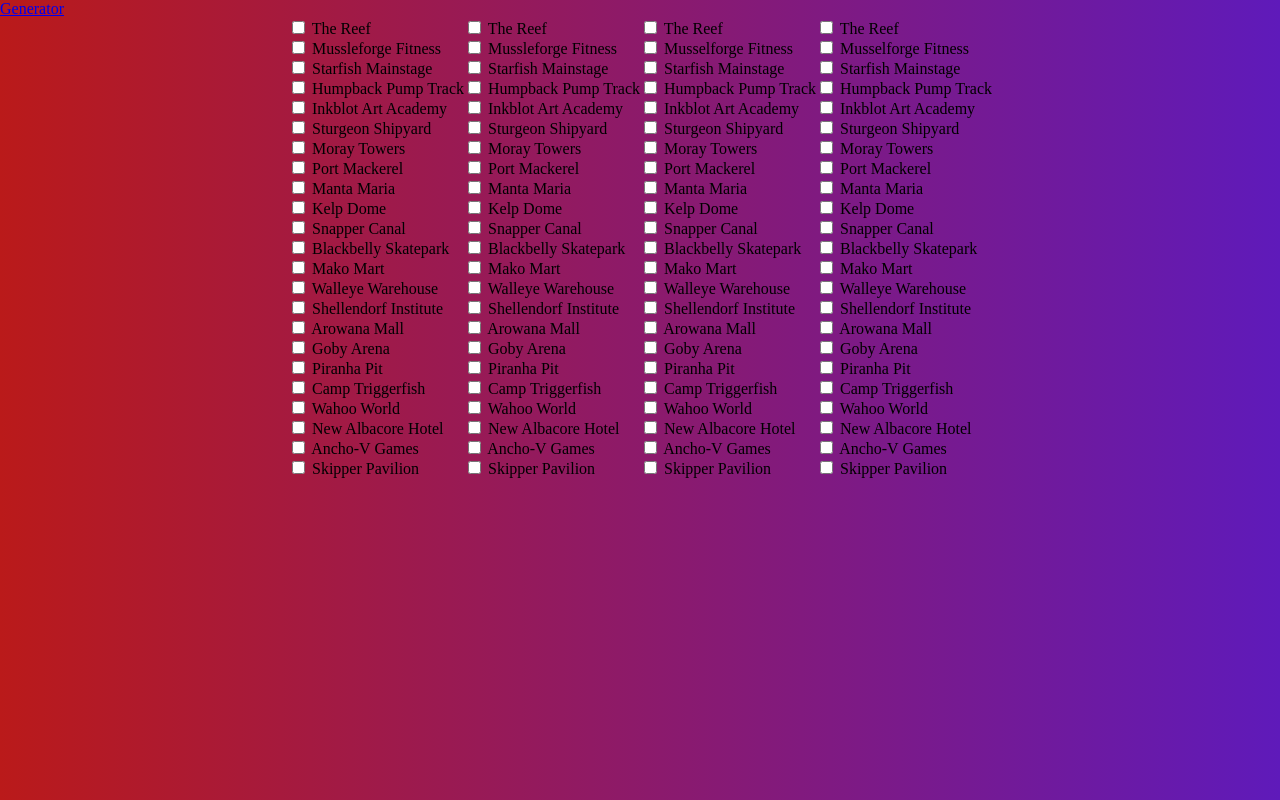
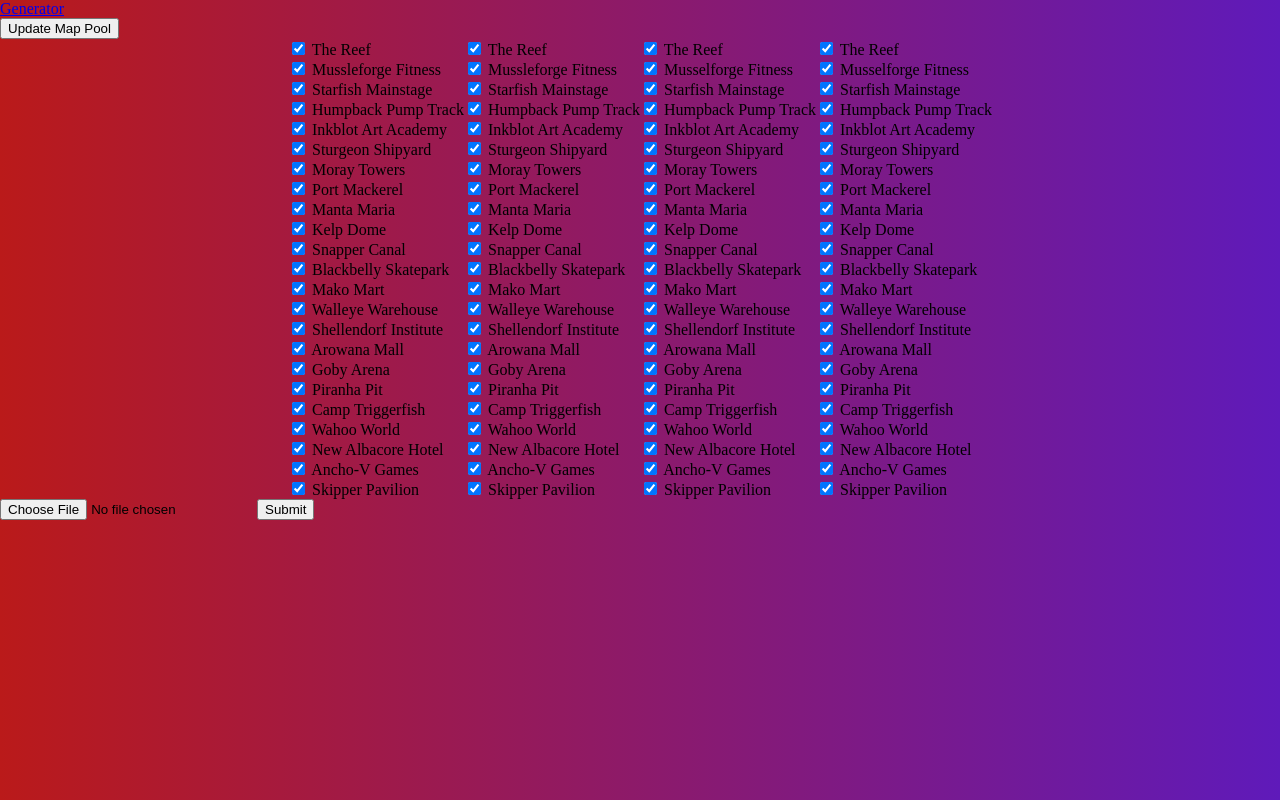
Before and after one commit to MustafaKhan0/Map-Generator, a plain HTML site: page HTML/mapInput.html in a window 1280 px wide. Drawn offline with Linux system fonts and the light colour scheme; files whose address does not match are found by name.

Commit message:
Created function to interface with map selection
NOT WORKING - created function that gets the currently selected maps

```diff
--- a/CSS/mapInput.css
+++ b/CSS/mapInput.css
@@ -20,3 +20,8 @@ body {
     position: relative;
 
 }
+
+.update {
+    display: flex;
+    justify-content: center;
+}
--- a/HTML/mapInput.html
+++ b/HTML/mapInput.html
@@ -10,291 +10,297 @@
     <script src="script.js" defer></script>
 </head>
 <body>
+  <button data-update class="update">Update Map Pool</button>
     <div class="mapInput">
       <div class="SplatZones">
-        <input type="checkbox" id="S1" value="S1">
+        <input type="checkbox" id="S1" value="S1" checked>
         <label for="S1">The Reef</label><br>
 
-        <input type="checkbox" id="S2" value="S2">
+        <input type="checkbox" id="S2" value="S2" checked>
         <label for="S2">Mussleforge Fitness</label><br>
 
-        <input type="checkbox" id="S3" value="S3">
+        <input type="checkbox" id="S3" value="S3" checked>
         <label for="S3">Starfish Mainstage</label><br>
 
-        <input type="checkbox" id="S4" value="S4">
+        <input type="checkbox" id="S4" value="S4" checked>
         <label for="S4">Humpback Pump Track</label><br>
 
-        <input type="checkbox" id="S5" value="S5">
+        <input type="checkbox" id="S5" value="S5" checked>
         <label for="S5">Inkblot Art Academy</label><br>
 
-        <input type="checkbox" id="S6" value="S6">
+        <input type="checkbox" id="S6" value="S6" checked>
         <label for="S6">Sturgeon Shipyard</label><br>
 
-        <input type="checkbox" id="S7" value="S7">
+        <input type="checkbox" id="S7" value="S7" checked>
         <label for="S7">Moray Towers</label><br>
 
-        <input type="checkbox" id="S8" value="S8">
+        <input type="checkbox" id="S8" value="S8" checked>
         <label for="S8">Port Mackerel</label><br>
 
-        <input type="checkbox" id="S9" value="S9">
+        <input type="checkbox" id="S9" value="S9" checked>
         <label for="S9">Manta Maria</label><br>
 
-        <input type="checkbox" id="S10" value="S10">
+        <input type="checkbox" id="S10" value="S10" checked>
         <label for="S10">Kelp Dome</label><br>
 
-        <input type="checkbox" id="S11" value="S11">
+        <input type="checkbox" id="S11" value="S11" checked>
         <label for="S11">Snapper Canal</label><br>
 
-        <input type="checkbox" id="S12" value="S12">
+        <input type="checkbox" id="S12" value="S12"checked>
         <label for="S12">Blackbelly Skatepark</label><br>
 
-        <input type="checkbox" id="S13" value="S13">
+        <input type="checkbox" id="S13" value="S13" checked>
         <label for="S13">Mako Mart</label><br>
 
-        <input type="checkbox" id="S14" value="S14">
+        <input type="checkbox" id="S14" value="S14" checked>
         <label for="S14">Walleye Warehouse</label><br>
 
-        <input type="checkbox" id="S15" value="S15">
+        <input type="checkbox" id="S15" value="S15" checked>
         <label for="S15">Shellendorf Institute</label><br>
 
-        <input type="checkbox" id="S16" value="S16">
+        <input type="checkbox" id="S16" value="S16" checked>
         <label for="S16">Arowana Mall</label><br>
 
-        <input type="checkbox" id="S17" value="S17">
+        <input type="checkbox" id="S17" value="S17" checked>
         <label for="S17">Goby Arena</label><br>
 
-        <input type="checkbox" id="S18" value="S18">
+        <input type="checkbox" id="S18" value="S18" checked>
         <label for="S18">Piranha Pit</label><br>
 
-        <input type="checkbox" id="S19" value="S19">
+        <input type="checkbox" id="S19" value="S19" checked>
         <label for="S19">Camp Triggerfish</label><br>
 
-        <input type="checkbox" id="S20" value="S20">
+        <input type="checkbox" id="S20" value="S20" checked>
         <label for="S20">Wahoo World</label><br>
 
-        <input type="checkbox" id="S21" value="S21">
+        <input type="checkbox" id="S21" value="S21" checked>
         <label for="S21">New Albacore Hotel</label><br>
 
-        <input type="checkbox" id="S22" value="S22">
+        <input type="checkbox" id="S22" value="S22" checked>
         <label for="S22">Ancho-V Games</label><br>
 
-        <input type="checkbox" id="S23" value="S23">
+        <input type="checkbox" id="S23" value="S23" checked>
         <label for="S23">Skipper Pavilion</label><br>
       </div>
 
       <div class="TowerControl">
-        <input type="checkbox" id="T1" value="T1">
+        <input type="checkbox" id="T1" value="T1" checked>
         <label for="T1">The Reef</label><br>
 
-        <input type="checkbox" id="T2" value="T2">
+        <input type="checkbox" id="T2" value="T2" checked>
         <label for="T2">Mussleforge Fitness</label><br>
 
-        <input type="checkbox" id="T3" value="T3">
+        <input type="checkbox" id="T3" value="T3" checked>
         <label for="T3">Starfish Mainstage</label><br>
 
-        <input type="checkbox" id="T4" value="T4">
+        <input type="checkbox" id="T4" value="T4" checked>
         <label for="T4">Humpback Pump Track</label><br>
 
-        <input type="checkbox" id="T5" value="T5">
+        <input type="checkbox" id="T5" value="T5" checked>
         <label for="T5">Inkblot Art Academy</label><br>
 
-        <input type="checkbox" id="T6" value="T6">
+        <input type="checkbox" id="T6" value="T6" checked>
         <label for="T6">Sturgeon Shipyard</label><br>
 
-        <input type="checkbox" id="T7" value="T7">
+        <input type="checkbox" id="T7" value="T7" checked>
         <label for="T7">Moray Towers</label><br>
 
-        <input type="checkbox" id="T8" value="T8">
+        <input type="checkbox" id="T8" value="T8" checked>
         <label for="T8">Port Mackerel</label><br>
 
-        <input type="checkbox" id="T9" value="T9">
+        <input type="checkbox" id="T9" value="T9" checked>
         <label for="T9">Manta Maria</label><br>
 
-        <input type="checkbox" id="T10" value="T10">
+        <input type="checkbox" id="T10" value="T10" checked>
         <label for="T10">Kelp Dome</label><br>
 
-        <input type="checkbox" id="T11" value="T11">
+        <input type="checkbox" id="T11" value="T11" checked>
         <label for="T11">Snapper Canal</label><br>
 
-        <input type="checkbox" id="T12" value="T12">
+        <input type="checkbox" id="T12" value="T12" checked>
         <label for="T12">Blackbelly Skatepark</label><br>
 
-        <input type="checkbox" id="T13" value="T13">
+        <input type="checkbox" id="T13" value="T13" checked>
         <label for="T13">Mako Mart</label><br>
 
-        <input type="checkbox" id="T14" value="T14">
+        <input type="checkbox" id="T14" value="T14" checked>
         <label for="T14">Walleye Warehouse</label><br>
 
-        <input type="checkbox" id="T15" value="T15">
+        <input type="checkbox" id="T15" value="T15" checked>
         <label for="T15">Shellendorf Institute</label><br>
 
-        <input type="checkbox" id="T16" value="T16">
+        <input type="checkbox" id="T16" value="T16" checked>
         <label for="T16">Arowana Mall</label><br>
 
-        <input type="checkbox" id="T17" value="T17">
+        <input type="checkbox" id="T17" value="T17" checked>
         <label for="T17">Goby Arena</label><br>
 
-        <input type="checkbox" id="T18" value="T18">
+        <input type="checkbox" id="T18" value="T18" checked>
         <label for="T18">Piranha Pit</label><br>
 
-        <input type="checkbox" id="T19" value="T19">
+        <input type="checkbox" id="T19" value="T19" checked>
         <label for="T19">Camp Triggerfish</label><br>
 
-        <input type="checkbox" id="T20" value="T20">
+        <input type="checkbox" id="T20" value="T20" checked>
         <label for="T20">Wahoo World</label><br>
 
-        <input type="checkbox" id="T21" value="T21">
+        <input type="checkbox" id="T21" value="T21" checked>
         <label for="T21">New Albacore Hotel</label><br>
 
-        <input type="checkbox" id="T22" value="T22">
+        <input type="checkbox" id="T22" value="T22" checked>
         <label for="T22">Ancho-V Games</label><br>
 
-        <input type="checkbox" id="T23" value="T23">
+        <input type="checkbox" id="T23" value="T23" checked>
         <label for="T23">Skipper Pavilion</label><br>
       </div>
 
       <div class="Rainmaker">
-        <input type="checkbox" id="R1" value="R1">
+        <input type="checkbox" id="R1" value="R1" checked>
         <label for="R1">The Reef</label><br>
 
-        <input type="checkbox" id="R2" value="R2">
+        <input type="checkbox" id="R2" value="R2" checked>
         <label for="R2">Musselforge Fitness</label><br>
 
-        <input type="checkbox" id="R3" value="R3">
+        <input type="checkbox" id="R3" value="R3" checked>
         <label for="R3">Starfish Mainstage</label><br>
 
-        <input type="checkbox" id="R4" value="R4">
+        <input type="checkbox" id="R4" value="R4" checked>
         <label for="R4">Humpback Pump Track</label><br>
 
-        <input type="checkbox" id="R5" value="R5">
+        <input type="checkbox" id="R5" value="R5" checked>
         <label for="R5">Inkblot Art Academy</label><br>
 
-        <input type="checkbox" id="R6" value="R6">
+        <input type="checkbox" id="R6" value="R6" checked>
         <label for="R6">Sturgeon Shipyard</label><br>
 
-        <input type="checkbox" id="R7" value="R7">
+        <input type="checkbox" id="R7" value="R7" checked>
         <label for="R7">Moray Towers</label><br>
 
-        <input type="checkbox" id="R8" value="R8">
+        <input type="checkbox" id="R8" value="R8" checked>
         <label for="R8">Port Mackerel</label><br>
 
-        <input type="checkbox" id="R9" value="R9">
+        <input type="checkbox" id="R9" value="R9" checked>
         <label for="R9">Manta Maria</label><br>
 
-        <input type="checkbox" id="R10" value="R10">
+        <input type="checkbox" id="R10" value="R10" checked>
         <label for="R10">Kelp Dome</label><br>
 
-        <input type="checkbox" id="R11" value="R11">
+        <input type="checkbox" id="R11" value="R11" checked>
         <label for="R11">Snapper Canal</label><br>
 
-        <input type="checkbox" id="R12" value="R12">
+        <input type="checkbox" id="R12" value="R12" checked>
         <label for="R12">Blackbelly Skatepark</label><br>
 
-        <input type="checkbox" id="R13" value="R13">
+        <input type="checkbox" id="R13" value="R13" checked>
         <label for="R13">Mako Mart</label><br>
 
-        <input type="checkbox" id="R14" value="R14">
+        <input type="checkbox" id="R14" value="R14" checked>
         <label for="R14">Walleye Warehouse</label><br>
 
-        <input type="checkbox" id="R15" value="R15">
+        <input type="checkbox" id="R15" value="R15" checked>
         <label for="R15">Shellendorf Institute</label><br>
 
-        <input type="checkbox" id="R16" value="R16">
+        <input type="checkbox" id="R16" value="R16" checked>
         <label for="R16">Arowana Mall</label><br>
 
-        <input type="checkbox" id="R17" value="R17">
+        <input type="checkbox" id="R17" value="R17" checked>
         <label for="R17">Goby Arena</label><br>
 
-        <input type="checkbox" id="R18" value="R18">
+        <input type="checkbox" id="R18" value="R18" checked>
         <label for="R18">Piranha Pit</label><br>
 
-        <input type="checkbox" id="R19" value="R19">
+        <input type="checkbox" id="R19" value="R19" checked>
         <label for="R19">Camp Triggerfish</label><br>
 
-        <input type="checkbox" id="R20" value="R20">
+        <input type="checkbox" id="R20" value="R20" checked>
         <label for="R20">Wahoo World</label><br>
 
-        <input type="checkbox" id="R21" value="R21">
+        <input type="checkbox" id="R21" value="R21" checked>
         <label for="R21">New Albacore Hotel</label><br>
 
-        <input type="checkbox" id="R22" value="R22">
+        <input type="checkbox" id="R22" value="R22" checked>
         <label for="R22">Ancho-V Games</label><br>
 
-        <input type="checkbox" id="R23" value="R23">
+        <input type="checkbox" id="R23" value="R23" checked>
         <label for="R23">Skipper Pavilion</label><br>
       </div>
 
       <div class="ClamBlitz">
-        <input type="checkbox" id="C1" value="C1">
+        <input type="checkbox" id="C1" value="C1" checked>
         <label for="C1">The Reef</label><br>
 
-        <input type="checkbox" id="C2" value="C2">
+        <input type="checkbox" id="C2" value="C2" checked>
         <label for="C2">Musselforge Fitness</label><br>
 
-        <input type="checkbox" id="C3" value="C3">
+        <input type="checkbox" id="C3" value="C3" checked>
         <label for="C3">Starfish Mainstage</label><br>
 
-        <input type="checkbox" id="C4" value="C4">
+        <input type="checkbox" id="C4" value="C4" checked>
         <label for="C4">Humpback Pump Track</label><br>
 
-        <input type="checkbox" id="C5" value="C5">
+        <input type="checkbox" id="C5" value="C5" checked>
         <label for="C5">Inkblot Art Academy</label><br>
 
-        <input type="checkbox" id="C6" value="C6">
+        <input type="checkbox" id="C6" value="C6" checked>
         <label for="C6">Sturgeon Shipyard</label><br>
 
-        <input type="checkbox" id="C7" value="C7">
+        <input type="checkbox" id="C7" value="C7" checked>
         <label for="C7">Moray Towers</label><br>
 
-        <input type="checkbox" id="C8" value="C8">
+        <input type="checkbox" id="C8" value="C8" checked>
         <label for="C8">Port Mackerel</label><br>
 
-        <input type="checkbox" id="C9" value="C9">
+        <input type="checkbox" id="C9" value="C9" checked>
         <label for="C9">Manta Maria</label><br>
 
-        <input type="checkbox" id="C10" value="C10">
+        <input type="checkbox" id="C10" value="C10" checked>
         <label for="C10">Kelp Dome</label><br>
 
-        <input type="checkbox" id="C11" value="C11">
+        <input type="checkbox" id="C11" value="C11" checked>
         <label for="C11">Snapper Canal</label><br>
 
-        <input type="checkbox" id="C12" value="C12">
+        <input type="checkbox" id="C12" value="C12" checked>
         <label for="C12">Blackbelly Skatepark</label><br>
 
-        <input type="checkbox" id="C13" value="C13">
+        <input type="checkbox" id="C13" value="C13" checked>
         <label for="C13">Mako Mart</label><br>
 
-        <input type="checkbox" id="C14" value="C14">
+        <input type="checkbox" id="C14" value="C14" checked>
         <label for="C14">Walleye Warehouse</label><br>
 
-        <input type="checkbox" id="C15" value="C15">
+        <input type="checkbox" id="C15" value="C15" checked>
         <label for="C15">Shellendorf Institute</label><br>
 
-        <input type="checkbox" id="C16" value="C16">
+        <input type="checkbox" id="C16" value="C16" checked>
         <label for="C16">Arowana Mall</label><br>
 
-        <input type="checkbox" id="C17" value="C17">
+        <input type="checkbox" id="C17" value="C17" checked>
         <label for="C17">Goby Arena</label><br>
 
-        <input type="checkbox" id="C18" value="C18">
+        <input type="checkbox" id="C18" value="C18" checked>
         <label for="C18">Piranha Pit</label><br>
 
-        <input type="checkbox" id="C19" value="C19">
+        <input type="checkbox" id="C19" value="C19" checked>
         <label for="C19">Camp Triggerfish</label><br>
 
-        <input type="checkbox" id="C20" value="C20">
+        <input type="checkbox" id="C20" value="C20" checked>
         <label for="C20">Wahoo World</label><br>
 
-        <input type="checkbox" id="C21" value="C21">
+        <input type="checkbox" id="C21" value="C21" checked>
         <label for="C21">New Albacore Hotel</label><br>
 
-        <input type="checkbox" id="C22" value="C22">
+        <input type="checkbox" id="C22" value="C22" checked>
         <label for="C22">Ancho-V Games</label><br>
 
-        <input type="checkbox" id="C23" value="C23">
+        <input type="checkbox" id="C23" value="C23" checked>
         <label for="C23">Skipper Pavilion</label><br>
       </div>
 
     </div>
+
+    <form action="/script.js">
+      <input type="file" id="myFile" name="filename">
+      <input type="submit">
+    </form>
 </body>
 </html>
```
Also changed, not shown: JS/mapInput.js (+41 -2 lines), script.js (+6 -6 lines).
